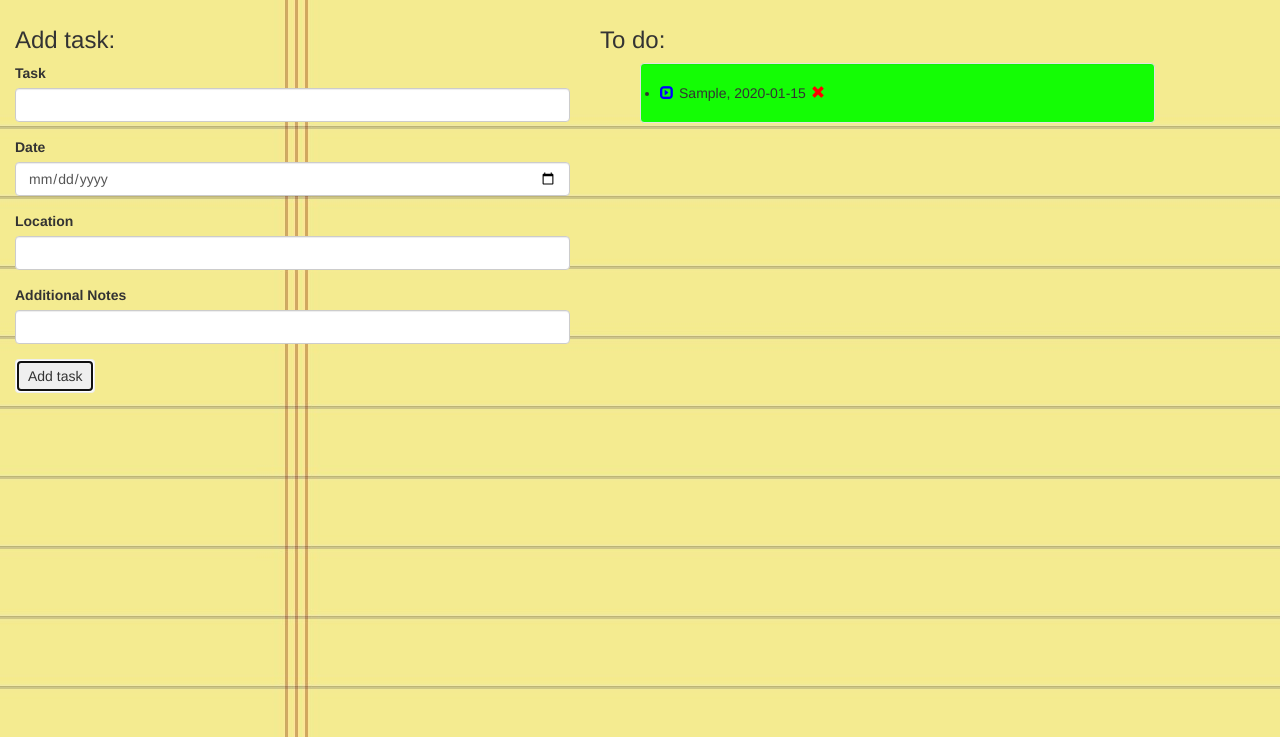
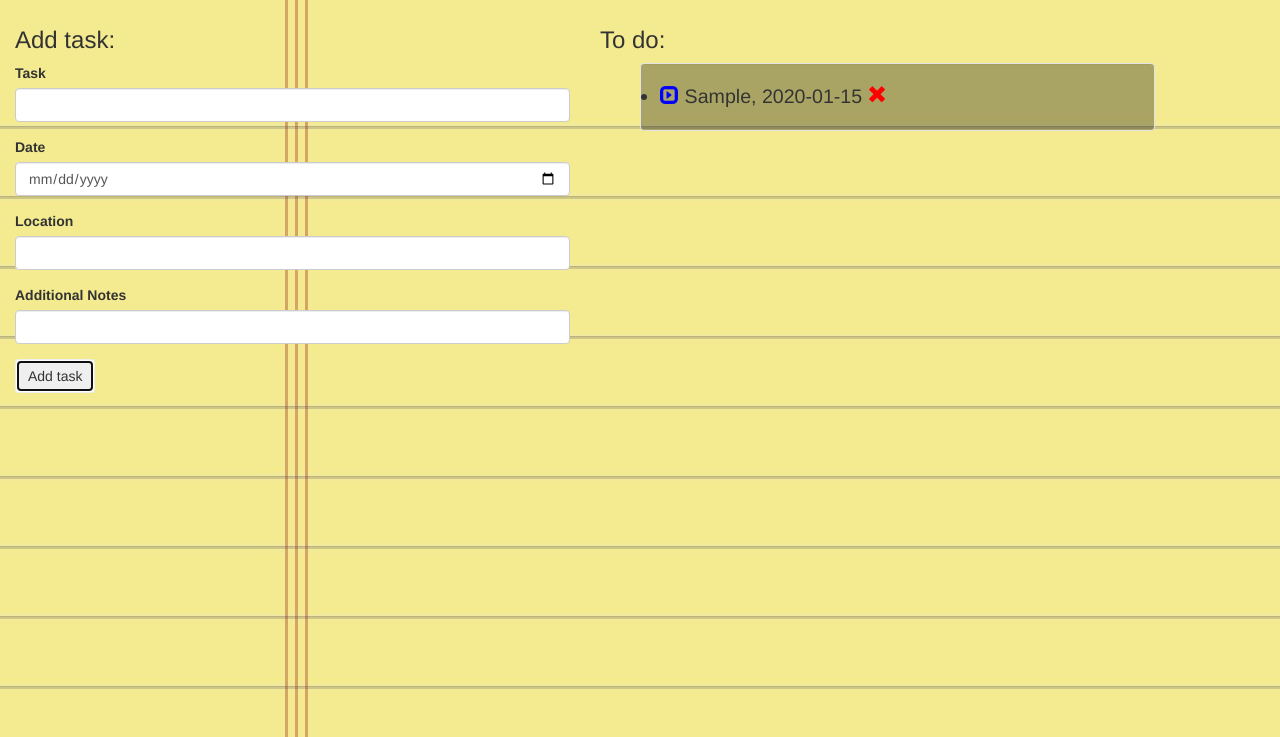
Before and after one commit to brianpritt/todo-list, a plain HTML site: page index.html in a window 1280 px wide. Both pictures are taken after typing "Sample", "2020-01-15", "Sample", "Sample" into the empty fields and a click on the button "Add task". Shown: the part 63-800 px from the top of the page. Drawn offline with Linux system fonts and the light colour scheme.

Commit message:
Fix ghost animation

```diff
--- a/css/styles.css
+++ b/css/styles.css
@@ -31,9 +31,14 @@ body {
 }
 
 .well {
-  background-color: rgba(20, 253, 5, 1);
+  background-color: rgba(0, 0, 0, .3);
+  font-size: 1.4em;
 }
 
 .ghost {
   display: none;
 }
+
+img {
+  position: absolute;
+}
--- a/index.html
+++ b/index.html
@@ -36,10 +36,10 @@
         </div><!--form column-->
         <div id="list" class="col-md-6">
           <h3>To do:</h3>
+          <img src="img/ghost.png" alt="A spooky ghost" class="ghost">
           <ul id="ul">
 
           </ul>
-          <img src="img/ghost.png" alt="A spooky ghost" class="ghost">
         </div><!--task list-->
       </div><!--top row-->
       <div class="row">
--- a/js/scripts.js
+++ b/js/scripts.js
@@ -9,7 +9,6 @@ function Note(task, date, location, notes) {
 Note.prototype.fullTitle = function(){
   return this.task + ", " + this.date;
 }
-
 // User Interface Logic
 $(document).ready(function() {
   $("form").submit(function(event) {
@@ -24,7 +23,7 @@ $(document).ready(function() {
       $("#warning").show();
       $("#warning").text("Please fill all fields");
     } else {
-      $(".ghost").hide();
+      $(".ghost").slideUp(6000);
       $("#warning").hide();
       var newTask = new Note(inputtedTask, inputtedDate, inputtedLocation, inputtedNotes);
       $("#ul").append("<div class='well'><li><span class='glyphicon glyphicon-expand'></span>" + newTask.fullTitle() + "<span class='delete glyphicon glyphicon-remove'></span></li></div>");
@@ -49,6 +48,7 @@ $(document).ready(function() {
       $("#currentTask").hide();
 
       if ($("#ul:empty")) {
+        console.log("ul is empty");
         $(".ghost").fadeIn(6000);
       }
 
```
